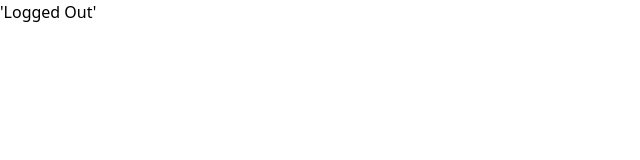
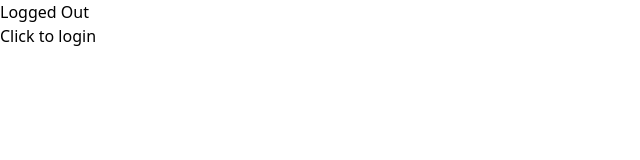
Before and after one commit to dayjay49/dsuber-eats-frontend, a React (Create React App) app: page / in a window 1280 px wide. Shown: the top 160 px of the page, without its empty margins (0-640 px from the left). Built offline with nearby package versions, Linux system fonts and the light colour scheme.

Commit message:
Local Only Fields using reactiveVars

```diff
--- a/src/App.tsx
+++ b/src/App.tsx
@@ -1,8 +1,19 @@
+import { useReactiveVar } from '@apollo/client';
 import React from 'react';
+import { isLoggedInVar } from './apollo';
+import { LoggedInRouter } from './routers/logged-in-router';
 import { LoggedOutRouter } from './routers/logged-out-router';
 
+// const IS_LOGGED_IN = gql`
+//   query isLoggedIn {
+//     isLoggedIn @client
+//   }
+// `;
+
 function App() {
-  return <LoggedOutRouter/>;
+  // const { data: { isLoggedIn } } = useQuery(IS_LOGGED_IN);
+  const isLoggedIn = useReactiveVar(isLoggedInVar);
+  return isLoggedIn ? <LoggedInRouter/> : <LoggedOutRouter/>;
 }
 
 export default App;
--- a/src/apollo.ts
+++ b/src/apollo.ts
@@ -1,6 +1,20 @@
-import { ApolloClient, InMemoryCache } from '@apollo/client';
+import { ApolloClient, InMemoryCache, makeVar } from '@apollo/client';
+
+export const isLoggedInVar = makeVar(false);
 
 export const client = new ApolloClient({
   uri: 'http://localhost:4000/graphql',
-  cache: new InMemoryCache()
+  cache: new InMemoryCache({
+    typePolicies: {
+      Query: {
+        fields: {
+          isLoggedIn: {
+            read() {
+              return isLoggedInVar();
+            },
+          },
+        },
+      },
+    },
+  }),
 });
--- a/src/routers/logged-in-router.tsx
+++ b/src/routers/logged-in-router.tsx
@@ -1,4 +1,10 @@
 
 import React from "react";
+import { isLoggedInVar } from "../apollo";
 
-export const LoggedInRouter = () => <span>'Logged In'</span>;
+export const LoggedInRouter = () => (
+  <div>
+    <h1>Logged In</h1>
+    <button onClick={() => isLoggedInVar(false)}>Log Out</button>
+  </div>
+);
--- a/src/routers/logged-out-router.tsx
+++ b/src/routers/logged-out-router.tsx
@@ -1,4 +1,15 @@
 
 import React from "react";
+import { isLoggedInVar } from "../apollo";
 
-export const LoggedOutRouter = () => <span>'Logged Out'</span>;
+export const LoggedOutRouter = () => {
+  const onClick = () => {
+    isLoggedInVar(true);
+  };
+  return (
+    <div>
+      <h1>Logged Out</h1>
+      <button onClick={onClick}>Click to login</button>
+    </div>
+  );
+}
```
